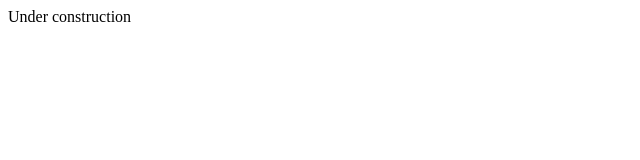
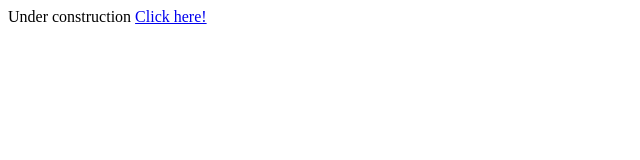
Before and after one commit to m0re4u/m0re4u.github.io, a plain HTML site: page index.html in a window 1280 px wide. Shown: the full height of the page, 0-640 px from the left. Drawn offline with Linux system fonts and the light colour scheme.

Commit message:
link to dnt

```diff
--- a/index.html
+++ b/index.html
@@ -1 +1,2 @@
 Under construction
+<a href="dutchnaoteam.nl">Click here!</a>
```
